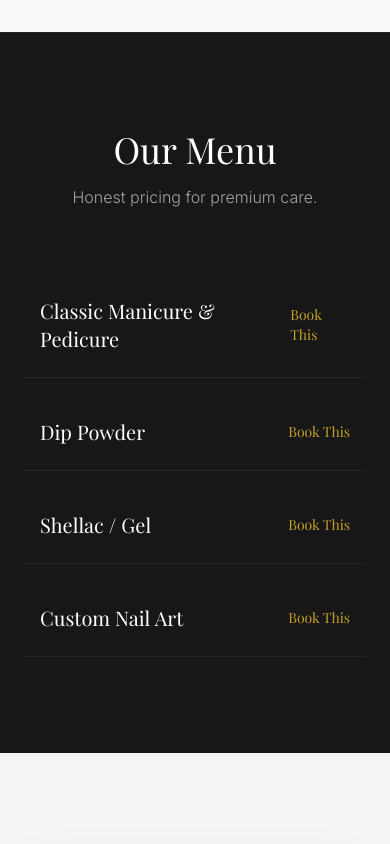
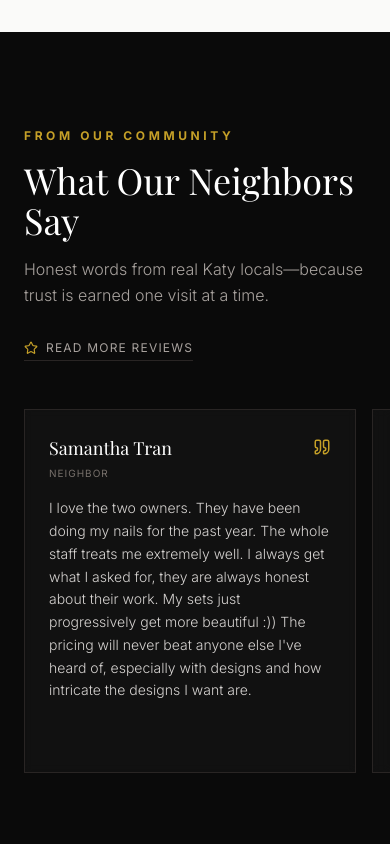
Before and after one commit to anth0nytran/tnjnailskaty, a React (Vite) app: page / in a window 390 px wide. Shown: the part 4400-5244 px from the top of the page. Built offline with nearby package versions, Linux system fonts and the light colour scheme; a web font is replaced by a local one.

Commit message:
added testiomonials

```diff
--- a/components/LuxuryElegantVariant.tsx
+++ b/components/LuxuryElegantVariant.tsx
@@ -1,6 +1,6 @@
 import React, { useState } from 'react';
 import { MapPin, ArrowRight, Star, Quote, Phone, Clock, Instagram, Facebook, Sparkles, Check, Calendar, User, Mail } from 'lucide-react';
-import { BUSINESS_INFO, SERVICES, TESTIMONIALS, GALLERY_IMAGES } from '../constants';
+import { BUSINESS_INFO, SERVICES, GALLERY_IMAGES, NEIGHBOR_REVIEWS } from '../constants';
 import heroVideo from '../assets/hero_video.mp4';
 
 const LuxuryVariant: React.FC = () => {
@@ -215,6 +215,100 @@ const LuxuryVariant: React.FC = () => {
          </div>
       </section>
 
+      {/* 3.5 SOCIAL PROOF (What Our Neighbors Say) - MOVED BELOW OWNERS */}
+      <section id="neighbors" className="py-24 bg-neutral-950 border-b border-stone-900">
+        <div className="container mx-auto px-6">
+          <div className="flex flex-col md:flex-row md:items-end md:justify-between gap-8 mb-12">
+            <div>
+              <span className="text-gold-500 text-xs font-bold tracking-[0.3em] uppercase block mb-4">
+                From Our Community
+              </span>
+              <h2 className="text-4xl md:text-5xl font-serif text-white">
+                What Our Neighbors Say
+              </h2>
+              <p className="text-stone-400 font-light mt-4 max-w-2xl leading-relaxed">
+                Honest words from real Katy locals—because trust is earned one visit at a time.
+              </p>
+            </div>
+
+            <a
+              href={BUSINESS_INFO.mapLink}
+              target="_blank"
+              rel="noreferrer"
+              className="inline-flex items-center gap-2 text-stone-400 hover:text-gold-500 transition-colors text-xs tracking-widest uppercase border-b border-stone-800 pb-1 hover:border-gold-500 w-fit"
+            >
+              <Star size={14} className="text-gold-500" />
+              Read more reviews
+            </a>
+          </div>
+
+          {/* Mobile: swipeable carousel / Desktop: grid */}
+          <div className="md:hidden -mx-6 px-6 overflow-x-auto pb-4">
+            <div className="flex gap-4 snap-x snap-mandatory">
+              {NEIGHBOR_REVIEWS.map((r, idx) => (
+                <article
+                  key={`${r.name}-${idx}`}
+                  className="snap-start shrink-0 w-[85vw] max-w-[420px] border border-stone-800 bg-neutral-900/60 backdrop-blur-sm p-6"
+                >
+                  <div className="flex items-start justify-between gap-4 mb-4">
+                    <div>
+                      <p className="text-white font-serif text-lg">{r.name}</p>
+                      <div className="mt-1 flex flex-wrap items-center gap-x-3 gap-y-1 text-[10px] uppercase tracking-widest text-stone-500">
+                        {r.meta?.badges?.includes('Local Guide') && (
+                          <span className="text-gold-400/90 flex items-center gap-1">
+                             <Star size={10} className="fill-gold-400/90" />
+                             Local Guide
+                          </span>
+                        )}
+                        {!r.meta?.badges?.includes('Local Guide') && (
+                          <span>Neighbor</span>
+                        )}
+                      </div>
+                    </div>
+                    <Quote size={18} className="text-gold-500 shrink-0 mt-1" />
+                  </div>
+
+                  <p className="text-stone-300 font-light leading-relaxed text-sm">
+                    {r.quote}
+                  </p>
+                </article>
+              ))}
+            </div>
+          </div>
+
+          <div className="hidden md:grid grid-cols-2 gap-6">
+            {NEIGHBOR_REVIEWS.slice(0, 8).map((r, idx) => (
+              <article
+                key={`${r.name}-${idx}`}
+                className="border border-stone-800 bg-neutral-900/60 backdrop-blur-sm p-8 hover:border-gold-600/40 transition-colors"
+              >
+                <div className="flex items-start justify-between gap-4 mb-5">
+                  <div>
+                    <p className="text-white font-serif text-xl">{r.name}</p>
+                    <div className="mt-2 flex flex-wrap items-center gap-x-3 gap-y-1 text-[10px] uppercase tracking-widest text-stone-500">
+                      {r.meta?.badges?.includes('Local Guide') && (
+                         <span className="text-gold-400/90 flex items-center gap-1">
+                            <Star size={10} className="fill-gold-400/90" />
+                            Local Guide
+                         </span>
+                      )}
+                      {!r.meta?.badges?.includes('Local Guide') && (
+                          <span>Neighbor</span>
+                      )}
+                    </div>
+                  </div>
+                  <Quote size={18} className="text-gold-500 shrink-0 mt-1" />
+                </div>
+
+                <p className="text-stone-300 font-light leading-relaxed text-sm">
+                  {r.quote}
+                </p>
+              </article>
+            ))}
+          </div>
+        </div>
+      </section>
+
       {/* 6. SERVICES SUMMARY (Condensed for Funnel) */}
       <section id="services" className="py-24 bg-neutral-900 border-t border-neutral-800">
         <div className="container mx-auto px-6 max-w-4xl">
--- a/constants.ts
+++ b/constants.ts
@@ -1,4 +1,4 @@
-import { BusinessInfo, Service } from './types';
+import { BusinessInfo, NeighborReview, Service } from './types';
 
 export const BUSINESS_INFO: BusinessInfo = {
   name: "T&J Nails",
@@ -49,6 +49,75 @@ export const TESTIMONIALS = [
   }
 ];
 
+export const NEIGHBOR_REVIEWS: NeighborReview[] = [
+  {
+    name: 'Samantha Tran',
+    meta: { reviewCount: 1, photoCount: 10, when: '11 months ago', priceRange: '$60–80' },
+    quote:
+      "I love the two owners. They have been doing my nails for the past year. The whole staff treats me extremely well. I always get what I asked for, they are always honest about their work. My sets just progressively get more beautiful :)) The pricing will never beat anyone else I've heard of, especially with designs and how intricate the designs I want are.",
+  },
+  {
+    name: 'Marcus Kinnard Bing',
+    meta: { badges: ['Local Guide'], reviewCount: 7, photoCount: 1, when: '5 months ago', priceRange: '$40–60' },
+    quote:
+      "I started coming here because of a close friend’s recommendation, and I’m so glad I did. The service never fails — every visit feels just as amazing as the last. The staff are genuinely some of the kindest and most caring people I’ve ever met. They always go above and beyond to make sure I’m comfortable and happy with the results.",
+  },
+  {
+    name: 'Leah English',
+    meta: { badges: ['Local Guide'], reviewCount: 111, photoCount: 83, when: 'Edited 4 years ago' },
+    quote:
+      "Love getting my nails done here, and I have throughout the years on and off. I’ve been coming since 2010, and they always remember me, my family etc. Right now they only take appointments, which made me feel safer and they have a covid care certificate. Consider trying them out, and support a small family owner business!!!",
+  },
+  {
+    name: 'Jennie Le',
+    meta: { badges: ['Local Guide'], reviewCount: 24, photoCount: 14, when: 'a year ago', priceRange: '$40–60' },
+    quote:
+      'Jenny never misses! I love my nails — the chrome was her suggestion and she did amazing! Prices were super fair and I will never stop coming here!!!',
+  },
+  {
+    name: 'Cazhia Jackson',
+    meta: { reviewCount: 2, photoCount: 2, when: 'a year ago' },
+    quote:
+      'I love my nails so much and customer service is so great they get you in and out and they make you feel welcome also treat you like family I love love love going there I definitely recommend',
+  },
+  {
+    name: 'Emily Holcomb',
+    meta: { reviewCount: 2, photoCount: 1, when: 'a year ago' },
+    quote:
+      "I’ve been coming to T&J for 20 years! They never disappoint! Their customer service is top notch and their work is phenomenal! They’re the only place in Katy I trust to do my nails. Their work is consistent and I never leave disappointed.",
+  },
+  {
+    name: 'Emma Rice',
+    meta: { reviewCount: 3, photoCount: 1, when: 'a year ago', priceRange: '$60–80' },
+    quote:
+      'Ive been going here for 4 years and they never disappoint! I always bring an inspiration picture and they never fail to recreate whatever I bring to them! I will never go anywhere else.',
+  },
+  {
+    name: 'K.K. Chase',
+    meta: { reviewCount: 8, when: 'a year ago' },
+    quote:
+      'One of the best if not the best… beautiful nails on both hands and feet. I love that Jenny and Lynn took their time and were so detailed. I love that this is a small, couple-owned business that has been operating for 23 years. Katy should come and experience the excellence of this staff. I met customers who have been coming for over 20 years! So thankful.',
+  },
+  {
+    name: 'Dimples Ramirez',
+    meta: { badges: ['Local Guide'], reviewCount: 16, when: '6 years ago' },
+    quote:
+      "I showed up almost at closing time and they still took me in and my nails look beautiful!! She didn't rush, she took her time and I'm soo happy with nails! I'm so glad I got recommend here!! If my nails stay long enough I'll be coming back without a doubt.. Even tho it was a long day for them they were still happy and joking. Made it feel so welcoming.. I'm definitely telling friends of this favorite place of mine!! I'm in love with my nails!!",
+  },
+  {
+    name: 'Elizabeth Garcia Cooper',
+    meta: { badges: ['Local Guide'], reviewCount: 62, photoCount: 5, when: '3 years ago' },
+    quote:
+      'I love this place and have highly recommended it to many people even strangers. I sometimes work at front desk at one of the clinics I work for an most mothers ask where I get my nails done and always hand write the name address and phone number for people. I love the cost and services I get here. Sometimes feel that the visits can go by quicker but I understand beauty takes time. LOL. Ask for Jenny or Tony.!!!',
+  },
+  {
+    name: 'Meredith St. Cyr',
+    meta: { badges: ['Local Guide'], reviewCount: 23, photoCount: 2, when: '4 years ago' },
+    quote:
+      'I am definitely making this my new nail salon! Everyone was super nice and accommodating. I went for a pedicure and Jenny did an amazing job! I also got my eyebrows waxed by her, I have had bad experiences with getting my eyebrows waxed, but Jenny made them look perfect! I highly recommend this salon!',
+  },
+];
+
 export const GALLERY_IMAGES = [
   {
     url: "https://images.unsplash.com/photo-1632345031435-8727f68979a6?q=80&w=2070&auto=format&fit=crop",
```
Also changed, not shown: types.ts (+12 -0 lines).
